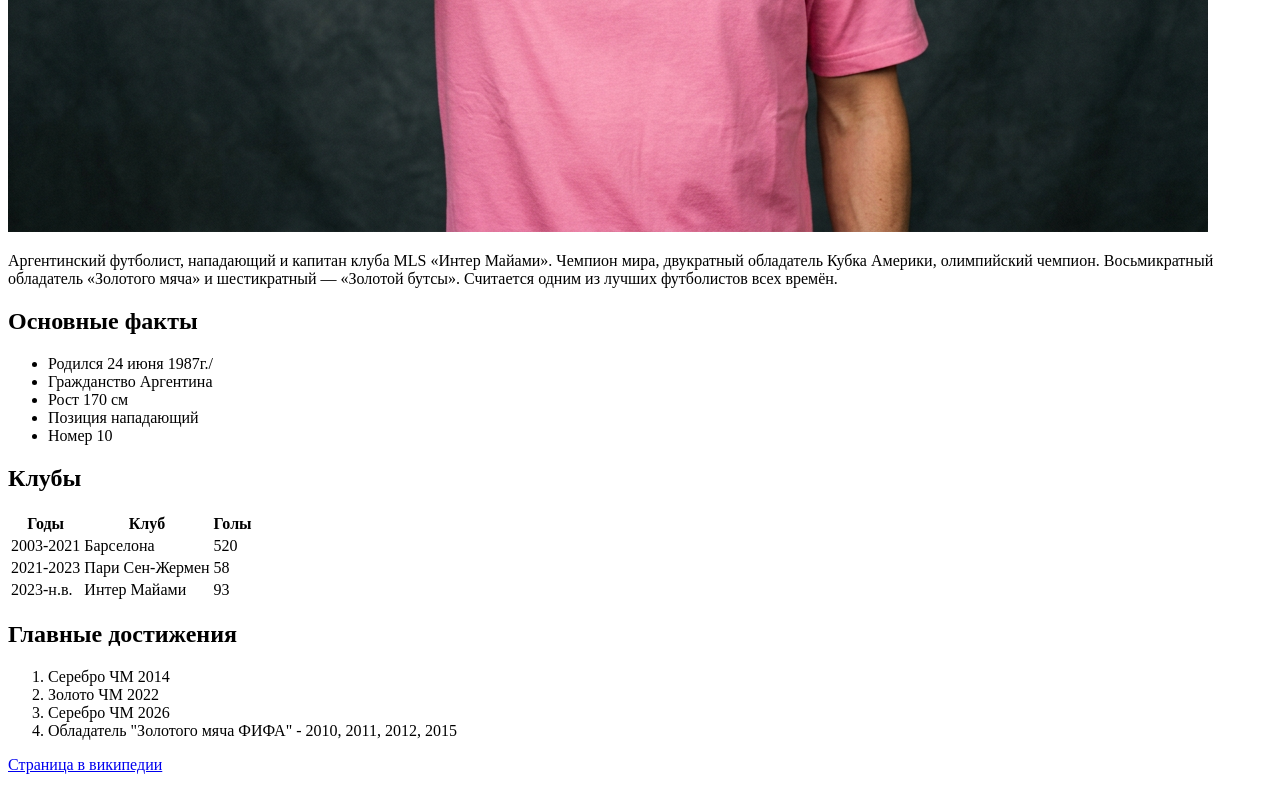
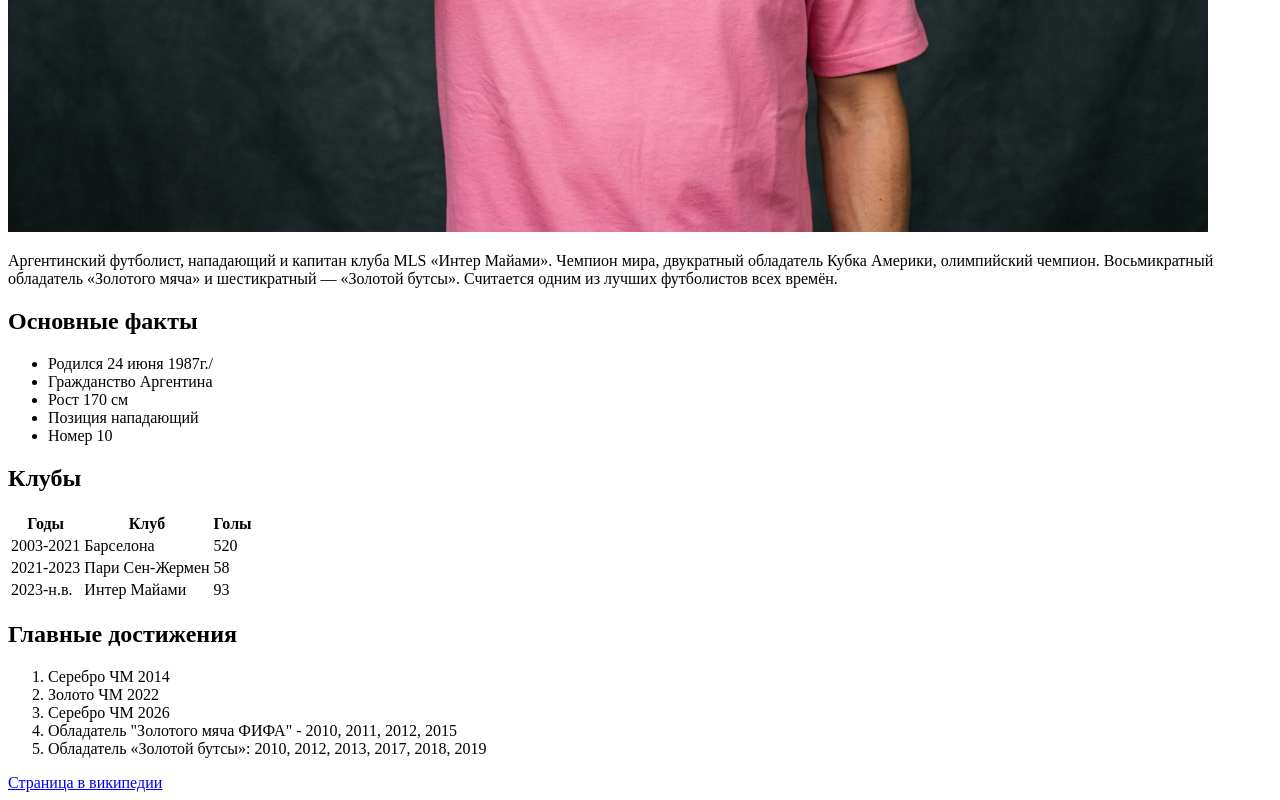
Before and after one commit to zsabitova217-wq/footballer, a plain HTML site: page index.html in a window 1280 px wide. Shown: the part 744-1544 px from the top of the page. Drawn offline with Linux system fonts and the light colour scheme.

Commit message:
Added info about golden boots

```diff
--- a/index.html
+++ b/index.html
@@ -55,6 +55,7 @@
       <li>Золото ЧМ 2022</li>
       <li>Серебро ЧМ 2026</li>
       <li>Обладатель "Золотого мяча ФИФА" - 2010, 2011, 2012, 2015</li>
+      <li>Обладатель «Золотой бутсы»: 2010, 2012, 2013, 2017, 2018, 2019</li>
     </ol>
     <a
       href="https://ru.wikipedia.org/wiki/%D0%9C%D0%B5%D1%81%D1%81%D0%B8,_%D0%9B%D0%B8%D0%BE%D0%BD%D0%B5%D0%BB%D1%8C"
```
